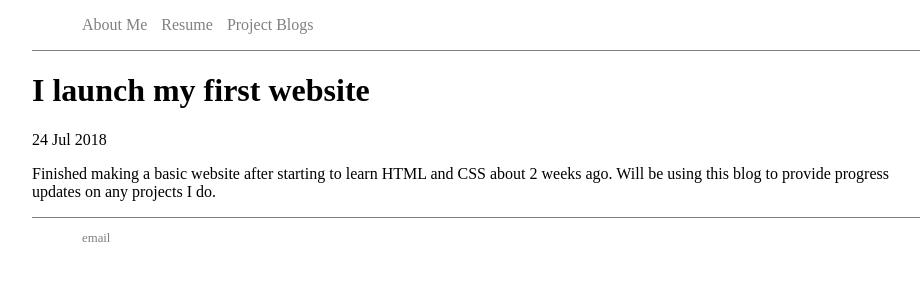
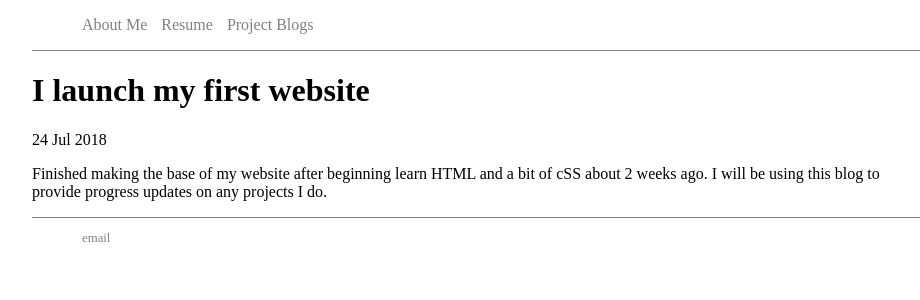
Before and after one commit to jhoang209/jhoang209.github.io, a Jekyll site: the page built from _posts/2018-07-24-finished-my-website.md, in a window 1280 px wide. Shown: the top 300 px of the page, without its empty margins (158-1078 px from the left). Built offline with Jekyll 4.4.1, drawn with Linux system fonts in a browser that asks for light colours.

Commit message:
Update 2018-07-24-finished-my-website.md

```diff
--- a/_posts/2018-07-24-finished-my-website.md
+++ b/_posts/2018-07-24-finished-my-website.md
@@ -4,4 +4,4 @@ title: "I launch my first website"
 date: 2018-07-24
 ---
 
-Finished making a basic website after starting to learn HTML and CSS about 2 weeks ago. Will be using this blog to provide progress updates on any projects I do.
+Finished making the base of my website after beginning learn HTML and a bit of cSS about 2 weeks ago. I will be using this blog to provide progress updates on any projects I do.
```
